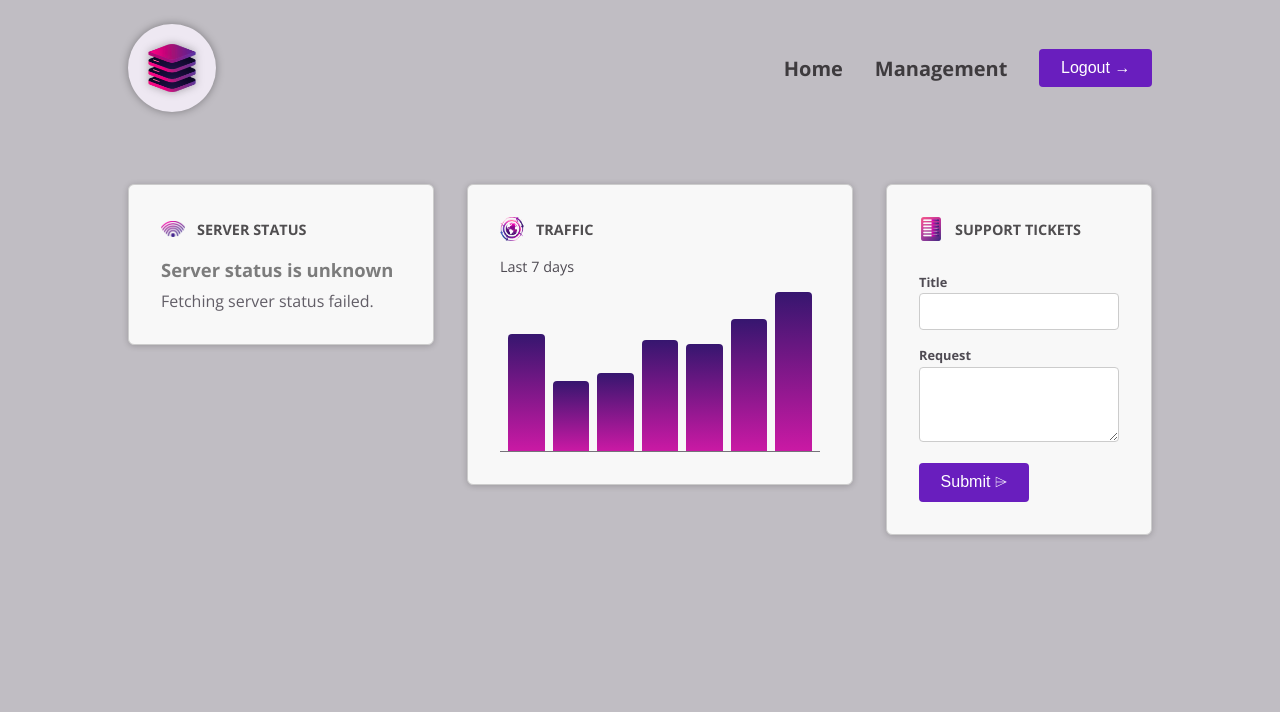
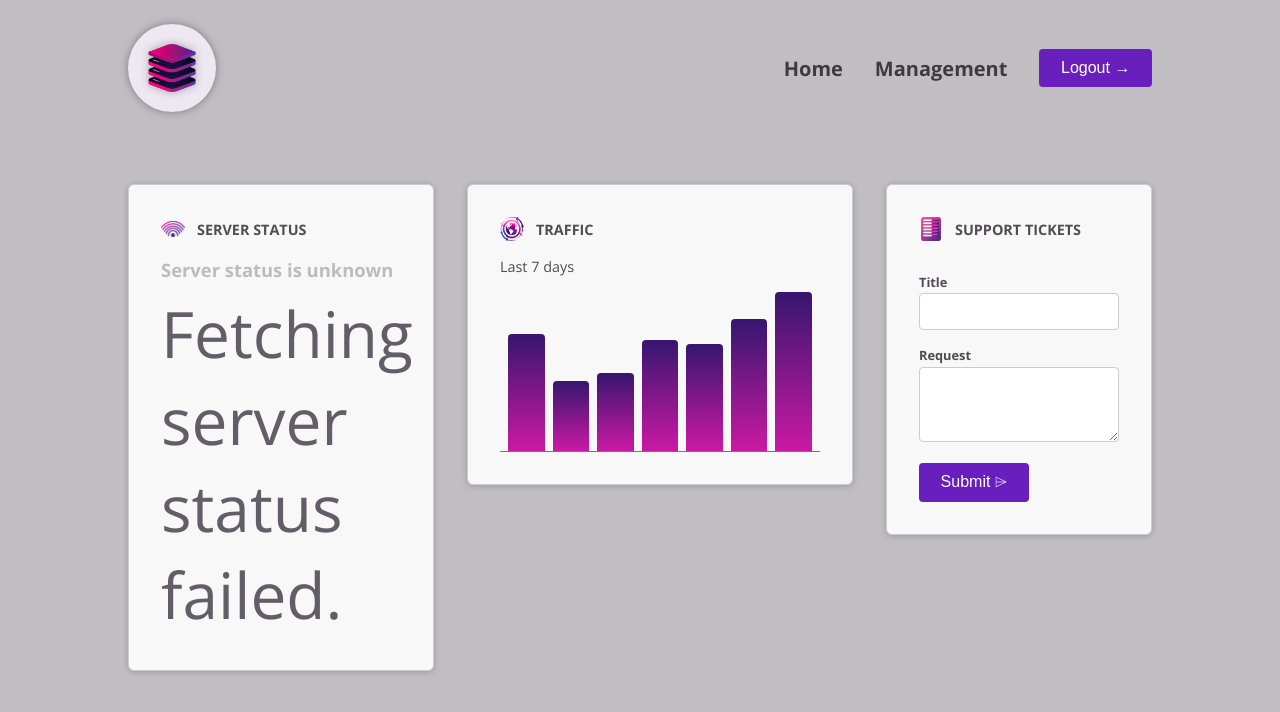
Before and after one commit to anjezzaa/cmp-web_angular6, an Angular app: page / in a window 1280 px wide. Shown: the top 712 px of the page. Built offline with nearby package versions, Linux system fonts and the light colour scheme.

Commit message:
fixed error

```diff
--- a/src/app/dashboard/server-status/server-status.component.html
+++ b/src/app/dashboard/server-status/server-status.component.html
@@ -3,8 +3,14 @@
   status: true,
   'status-online': currentStatus === 'online',
   'status-offline': currentStatus === 'offline',
-  'status-unknown': currentStatus === 'unknown',
-}">
+  'status-unknown': currentStatus === 'unknown'
+}"
+
+[style]="{
+  'font-size': '64px',
+}"
+
+>
 
   @if (currentStatus === 'online') {
     <p>Servers are online</p>
--- a/src/app/dashboard/server-status/server-status.component.ts
+++ b/src/app/dashboard/server-status/server-status.component.ts
@@ -8,5 +8,5 @@ import { Component } from '@angular/core';
   styleUrl: './server-status.component.css',
 })
 export class ServerStatusComponent {
-  currentStatus: 'online';
+  currentStatus: 'online' | 'offline' | 'unknown' = "unknown";
 }
```
